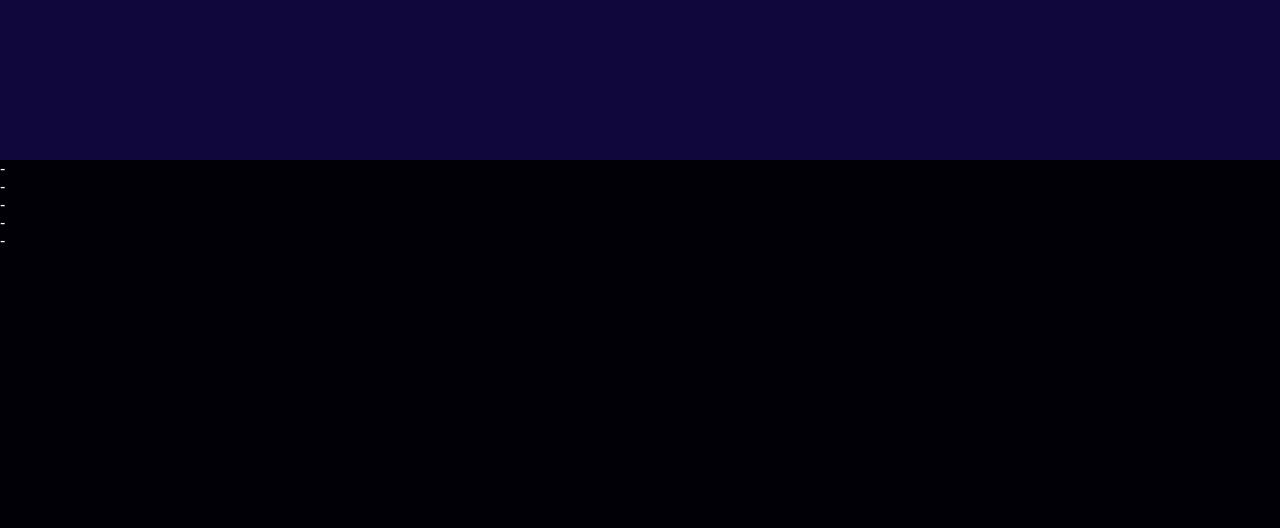
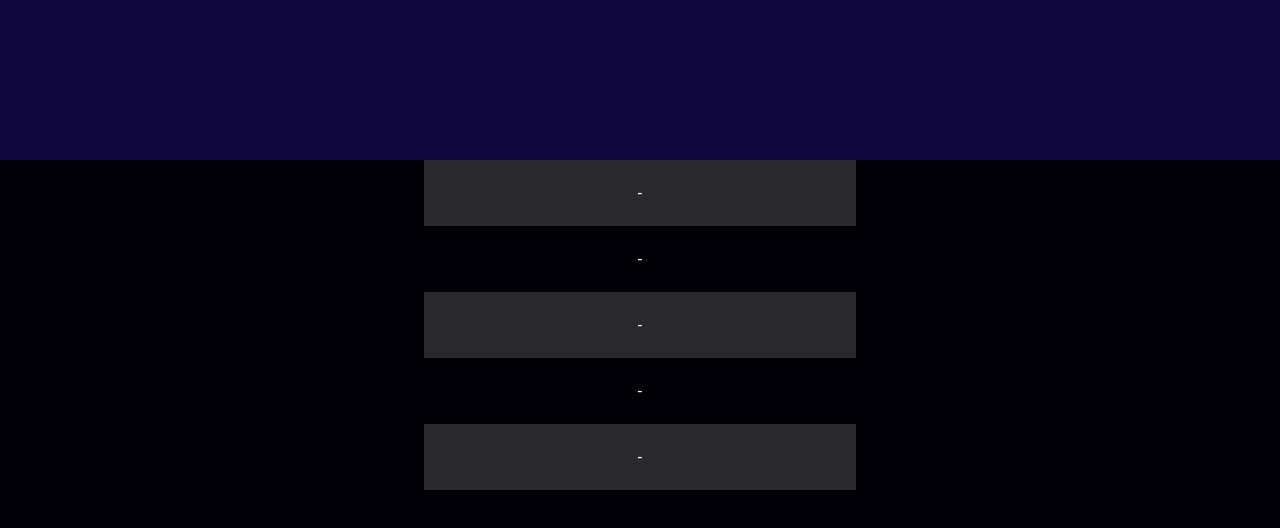
Before and after one commit to isaacsandelin/reaction_game, a plain HTML site: page index.html in a window 1280 px wide. Shown: the part 240-768 px from the top of the page. Drawn offline with Linux system fonts and the light colour scheme.

Commit message:
styled the latest score below the click area

```diff
--- a/assets/css/style.css
+++ b/assets/css/style.css
@@ -21,3 +21,20 @@ body {
 .display-text {
     font-size: 2rem;
 }
+
+.latest-score {
+    display: flex;
+    flex-direction: column;
+    justify-content: center;
+    align-items: center;
+}
+
+.score {
+    padding: 3vh;
+    width: 30%;
+    text-align: center;
+}
+
+.score:nth-child(odd) {
+    background-color: #ffffff28;
+}
```
